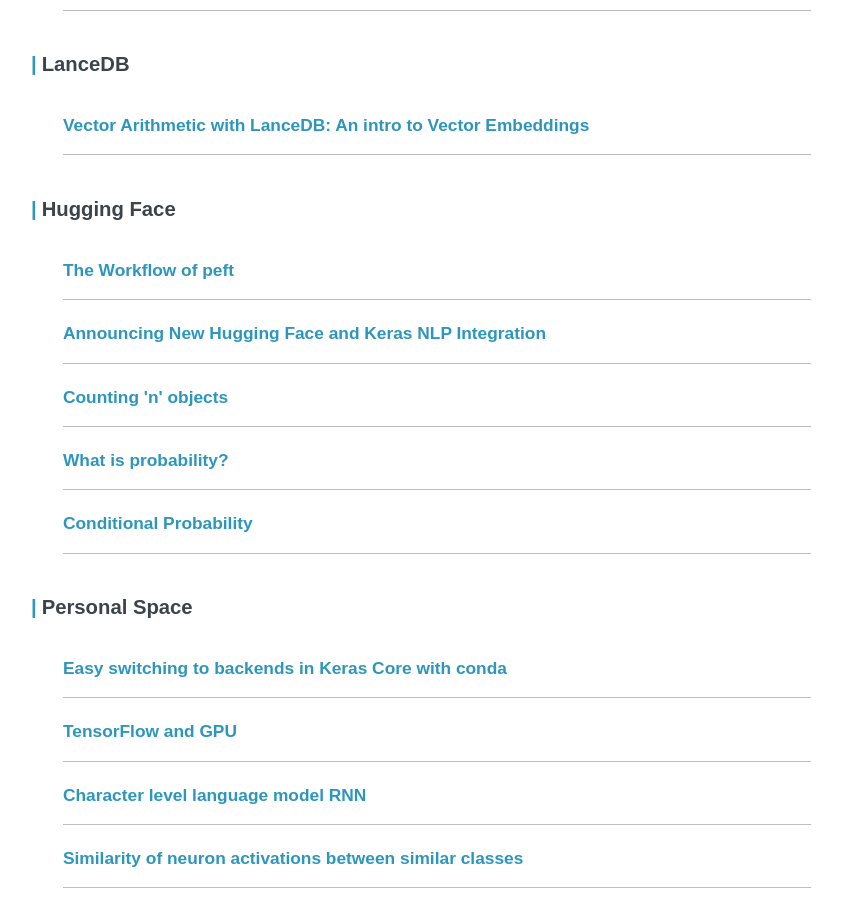
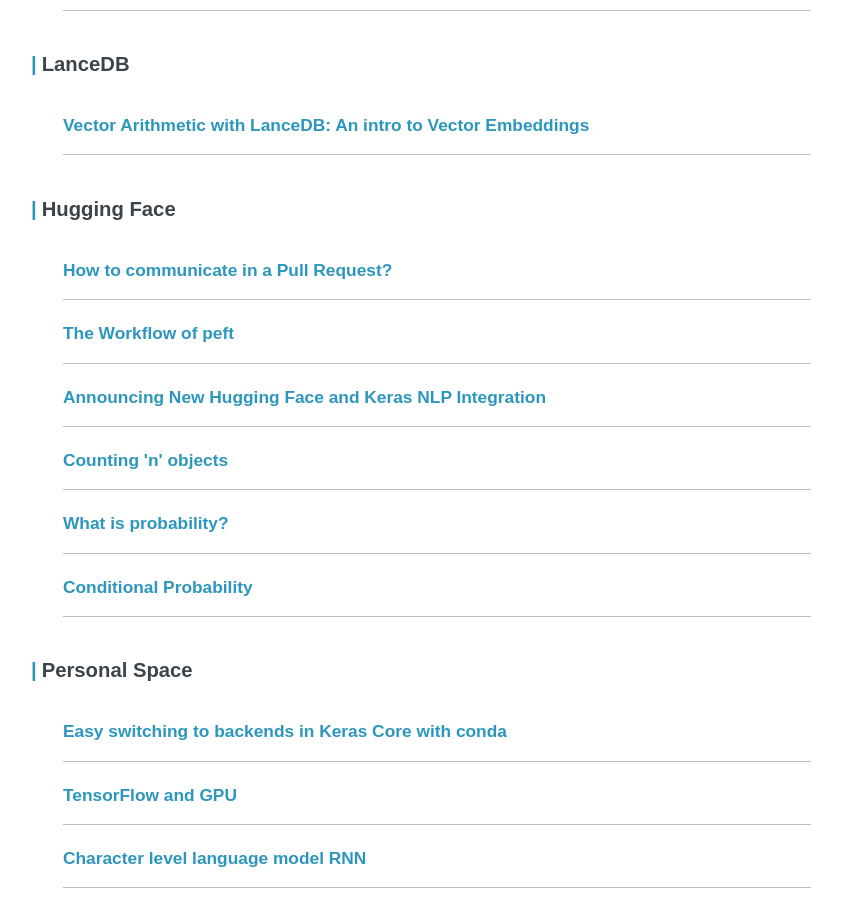
Before and after one commit to ariG23498/ariG23498.github.io, a Jekyll site: the page built from blogs.md, in a window 1280 px wide and 900 px high, scrolled down 4419 px. Shown: the whole window, without its empty margins (219-1061 px from the left). Built offline with Jekyll 4.4.1, drawn with Linux system fonts in a browser that asks for light colours.

Commit message:
Update blogs.md

```diff
--- a/blogs.md
+++ b/blogs.md
@@ -200,7 +200,9 @@ permalink: /posts
         </article>
 
         <h3>Hugging Face</h3>
-
+        <article class="archive-item">
+        <a class="archive-item-link" href="https://huggingface.co/blog/ariG23498/comm-pr" target="_blank" rel="noopener noreferrer">How to communicate in a Pull Request?</a>
+        </article>
         <article class="archive-item">
         <a class="archive-item-link" href="https://huggingface.co/blog/ariG23498/workflow-peft" target="_blank" rel="noopener noreferrer">The Workflow of peft</a>
         </article>
```
